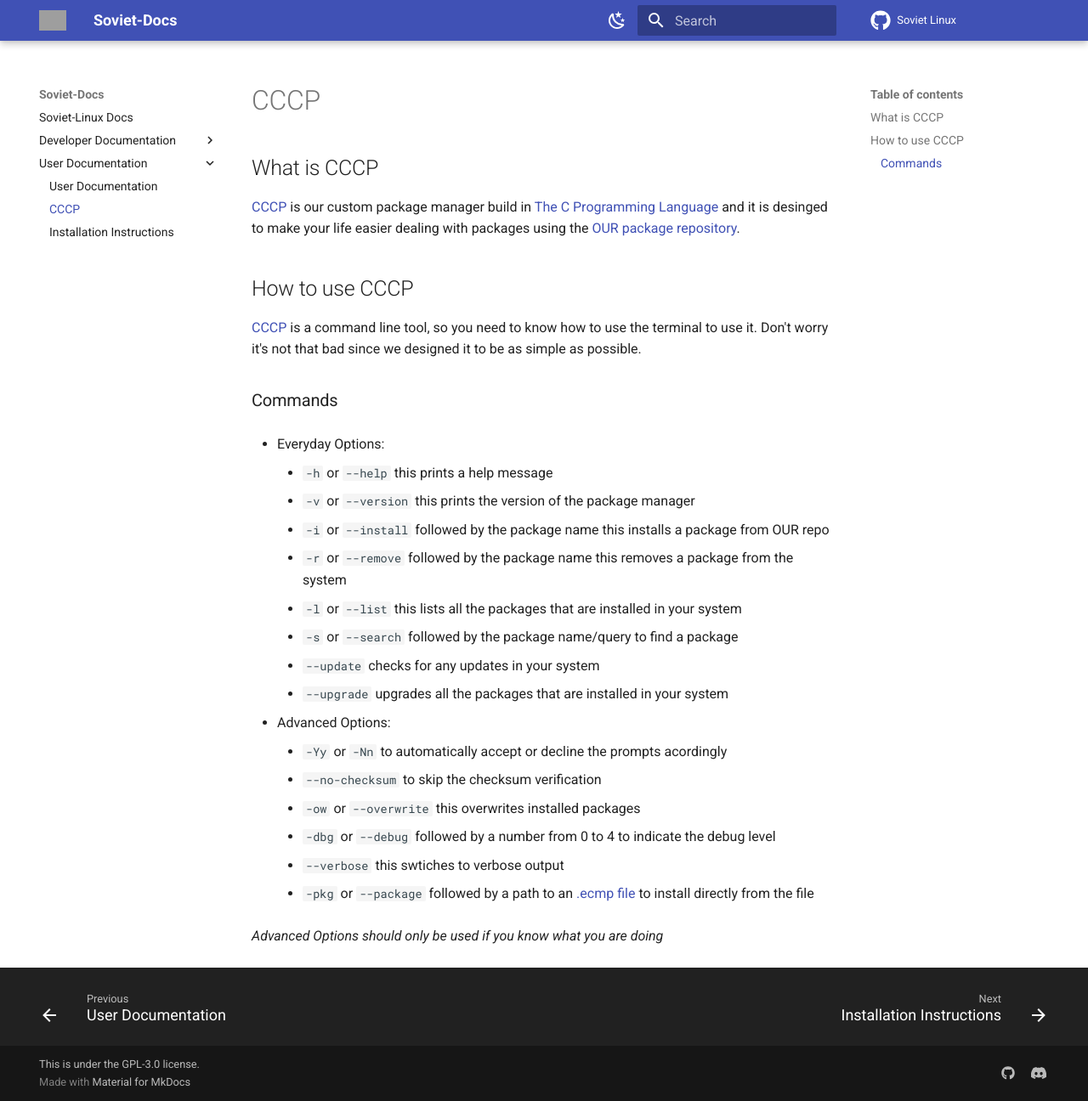
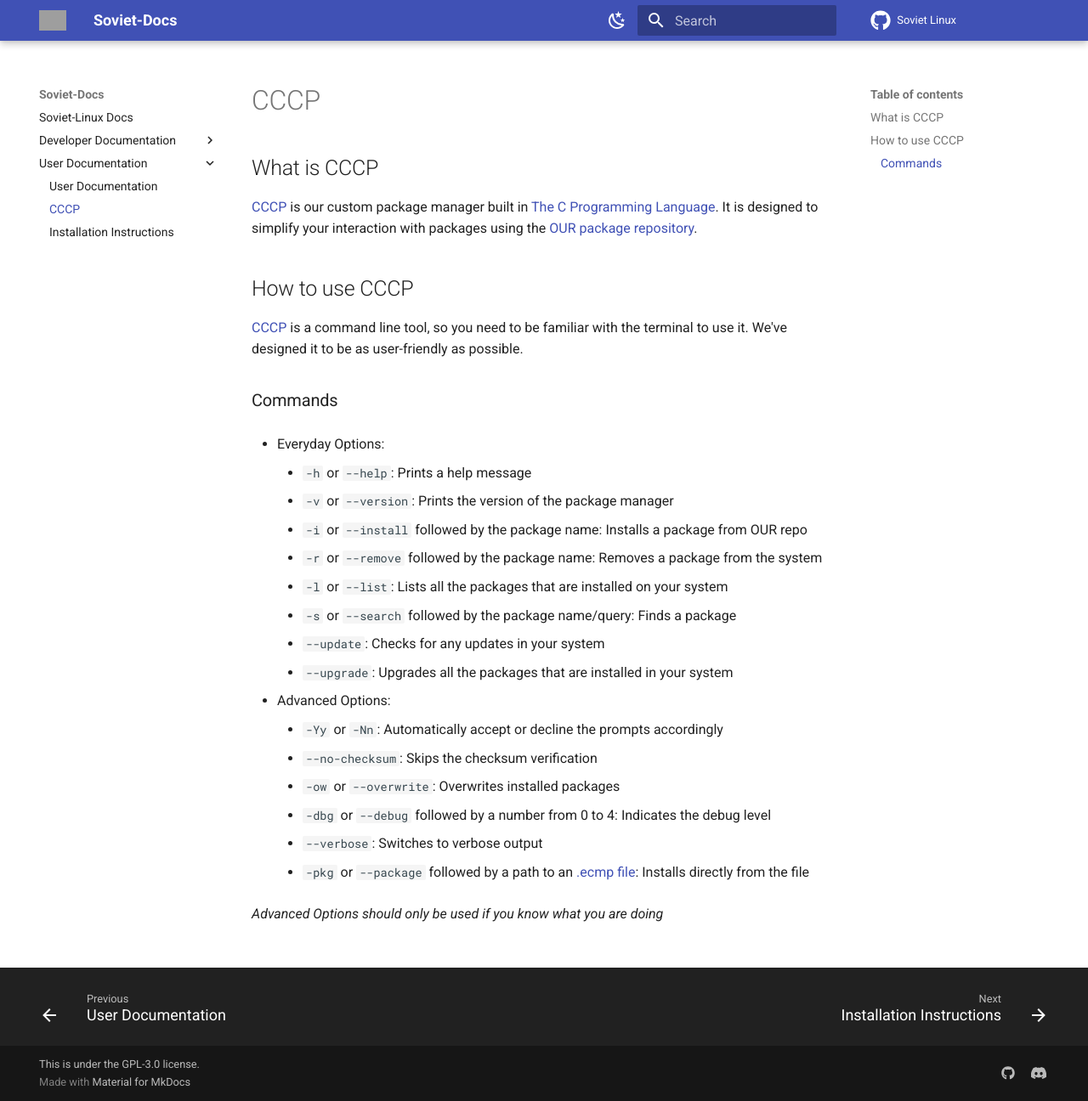
Before and after one commit to Soviet-Linux/Soviet-Docs, an MkDocs documentation site: the page built from docs/User Documentation/CCCP.md, in a window 1280 px wide and 1296 px high. Shown: the whole window at 85% size. Built offline with MkDocs 1.6.1 and Material for MkDocs 9.7.7, drawn with Linux system fonts in a browser that asks for light colours; grey boxes are pictures that could not be loaded.

Commit message:
Fixed some stuff

```diff
--- a/docs/User Documentation/CCCP.md
+++ b/docs/User Documentation/CCCP.md
@@ -2,32 +2,32 @@
 
 ## What is CCCP
 
-[CCCP](https://github.com/Soviet-Linux/CCCP) is our custom package manager build in [The C Programming Language](https://en.wikipedia.org/wiki/C_(programming_language))
-and it is desinged to make your life easier dealing with packages using the [OUR package repository](https://github.com/Soviet-Linux/OUR).
+[CCCP](https://github.com/Soviet-Linux/CCCP) is our custom package manager built in [The C Programming Language](https://en.wikipedia.org/wiki/C_(programming_language)).
+It is designed to simplify your interaction with packages using the [OUR package repository](https://github.com/Soviet-Linux/OUR).
 
 ## How to use CCCP
 
-[CCCP](https://github.com/Soviet-Linux/CCCP) is a command line tool, so you need to know how to use the terminal to use it. Don't worry it's not that bad since we designed
-it to be as simple as possible.
+[CCCP](https://github.com/Soviet-Linux/CCCP) is a command line tool, so you need to be familiar with the terminal to use it. We've designed
+it to be as user-friendly as possible.
 
 ### Commands
 
 - Everyday Options:
-    - `-h` or `--help` this prints a help message
-    - `-v` or `--version` this prints the version of the package manager
-    - `-i` or `--install` followed by the package name this installs a package from OUR repo
-    - `-r` or `--remove` followed by the package name this removes a package from the system
-    - `-l` or `--list` this lists all the packages that are installed in your system
-    - `-s` or `--search` followed by the package name/query to find a package
-    - `--update` checks for any updates in your system
-    - `--upgrade` upgrades all the packages that are installed in your system
+    - `-h` or `--help`: Prints a help message
+    - `-v` or `--version`: Prints the version of the package manager
+    - `-i` or `--install` followed by the package name: Installs a package from OUR repo
+    - `-r` or `--remove` followed by the package name: Removes a package from the system
+    - `-l` or `--list`: Lists all the packages that are installed on your system
+    - `-s` or `--search` followed by the package name/query: Finds a package
+    - `--update`: Checks for any updates in your system
+    - `--upgrade`: Upgrades all the packages that are installed in your system
 
 - Advanced Options:
-    -  `-Yy` or `-Nn` to automatically accept or decline the prompts acordingly
-    -  `--no-checksum` to skip the checksum verification
-    -  `-ow` or `--overwrite` this overwrites installed packages
-    -  `-dbg` or `--debug` followed by a number from 0 to 4 to indicate the debug level
-    -  `--verbose` this swtiches to verbose output
-    -  `-pkg` or `--package` followed by a path to an [.ecmp file](../Developer%20Documentation/Making Packages.md) to install directly from the file
+    -  `-Yy` or `-Nn`: Automatically accept or decline the prompts accordingly
+    -  `--no-checksum`: Skips the checksum verification
+    -  `-ow` or `--overwrite`: Overwrites installed packages
+    -  `-dbg` or `--debug` followed by a number from 0 to 4: Indicates the debug level
+    -  `--verbose`: Switches to verbose output
+    -  `-pkg` or `--package` followed by a path to an [.ecmp file](../Developer%20Documentation/Making Packages.md): Installs directly from the file
 
 *Advanced Options should only be used if you know what you are doing*
```
